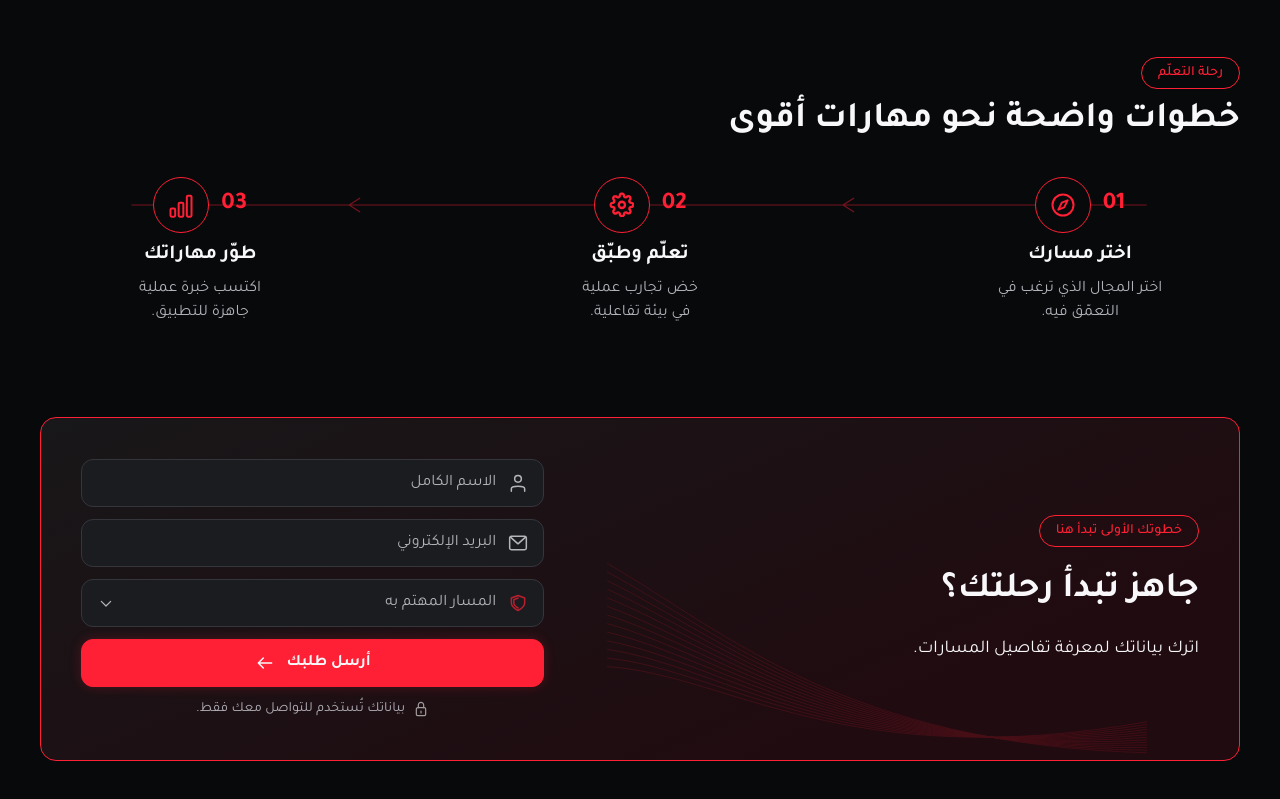
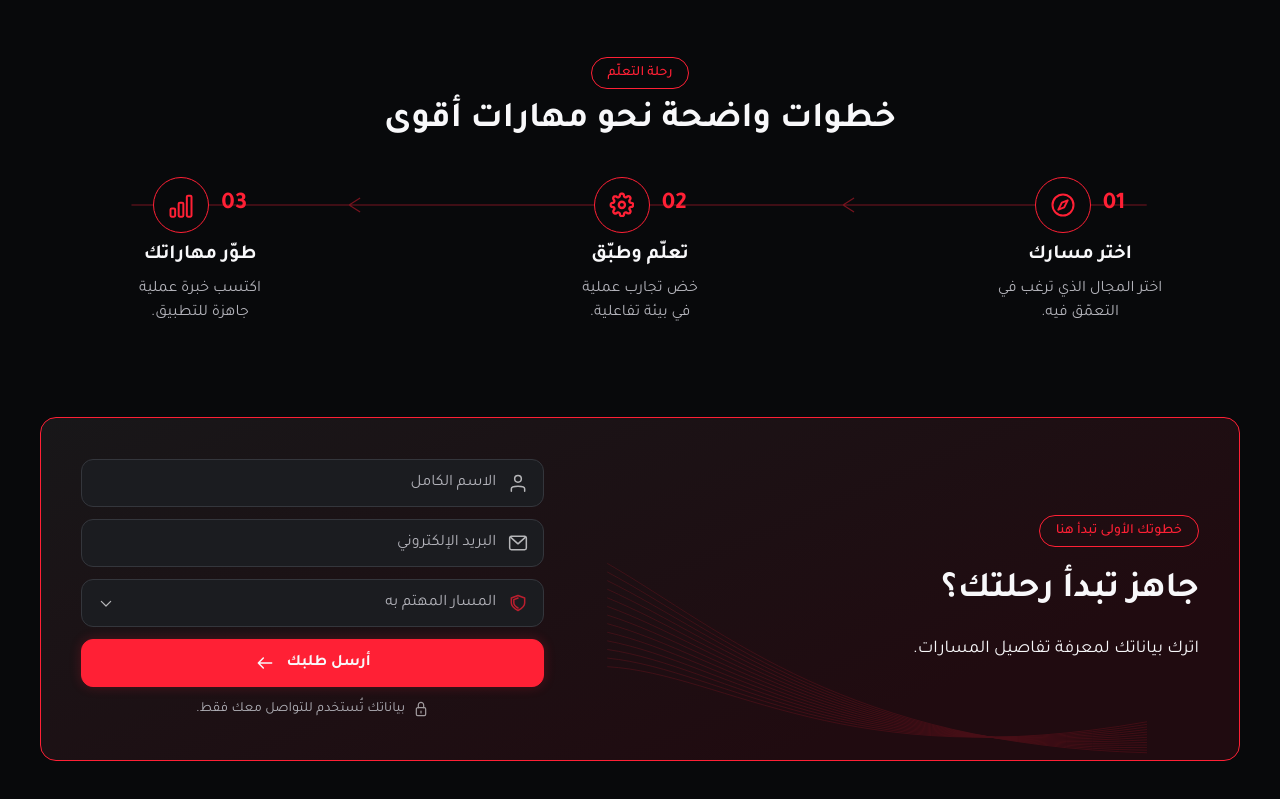
Before and after one commit to AppTrainers-Design/cyber, a website: page index.html in a window 1280 px wide. Shown: the part 1895-2694 px from the top of the page. Drawn offline with Linux system fonts and the light colour scheme.

Commit message:
Center journey section heading and badge

```diff
--- a/styles.css
+++ b/styles.css
@@ -112,6 +112,8 @@ input, select { caret-color: var(--accent); }
 .security-visual { position: relative; height: 392px; overflow: clip; }
 .security-visual > img { position: absolute; left: 50%; top: -24px; transform: translateX(-50%); width: 440px; height: 440px; object-fit: cover; }
 .journey { padding-block: 48px; }
+.journey > .section-heading { align-items: center; text-align: center; }
+.journey > .section-heading > .badge { align-self: center; }
 .journey-steps { position: relative; display: flex; justify-content: space-between; gap: 24px; margin: 32px 0 0; padding: 0; list-style: none; }
 .journey-connection { position: absolute; top: 0; left: 0; width: 100%; height: 56px; pointer-events: none; }
 .svg-fit { position: absolute; inset: 0; overflow: clip; direction: ltr; }
```
